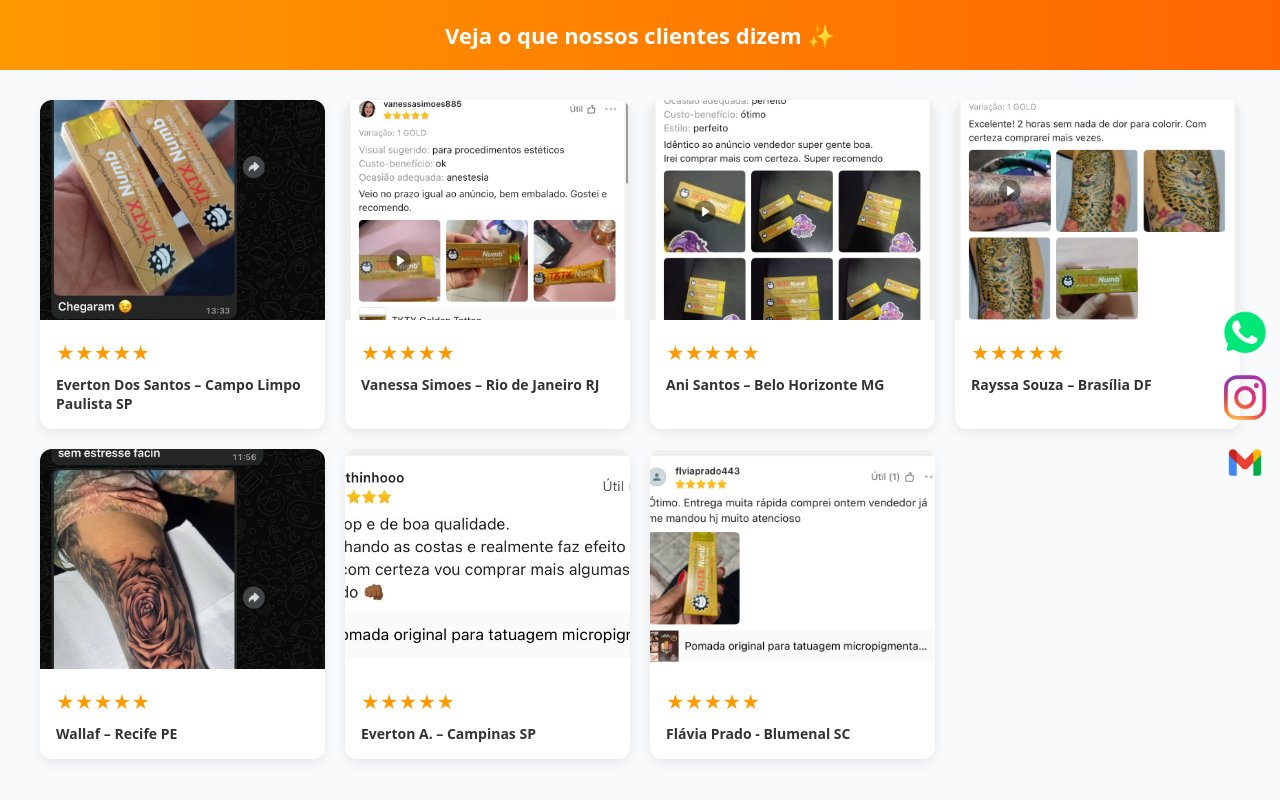
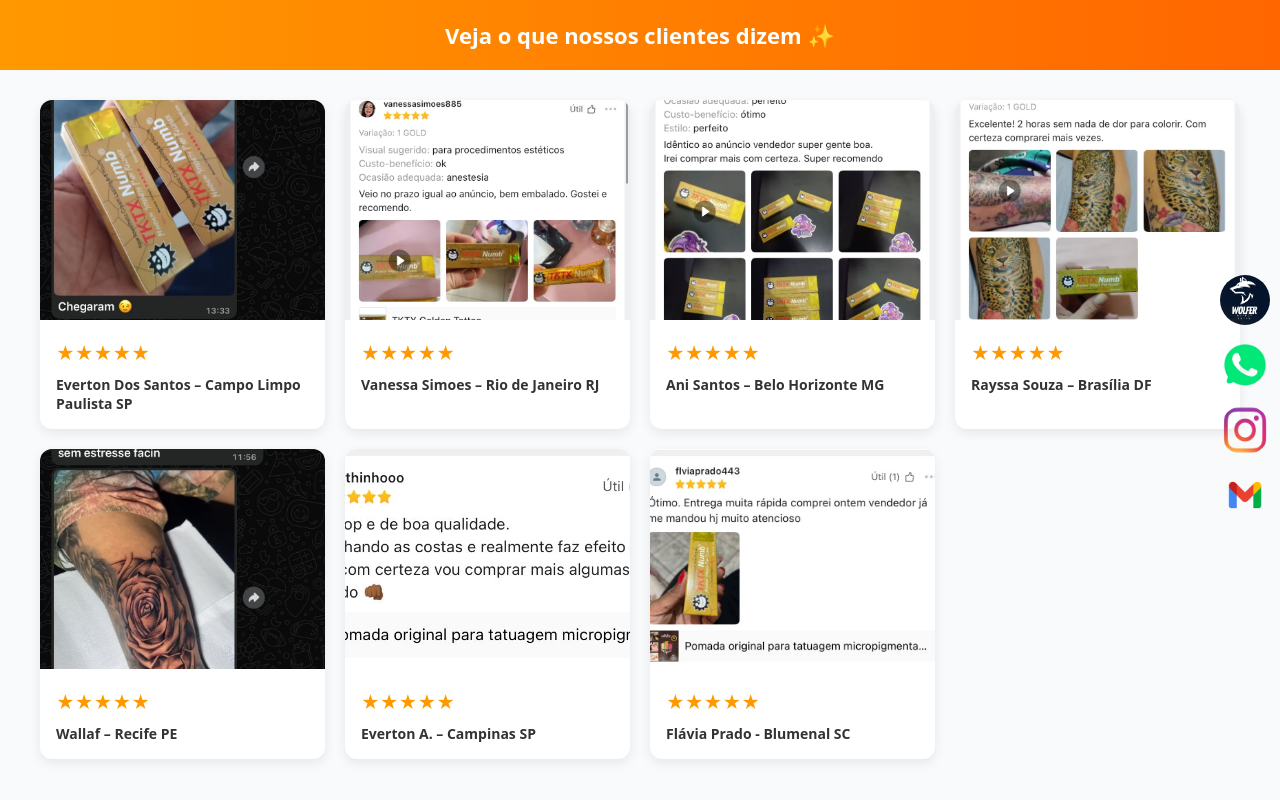
Before and after one commit to kryptonite66/wolfersupplytatto, a website: page clientes.html in a window 1280 px wide. Shown: the top 800 px of the page. Drawn offline with Linux system fonts and the light colour scheme.

Commit message:
clientes.html

```diff
--- a/clientes.html
+++ b/clientes.html
@@ -204,6 +204,10 @@
 
 <!-- Ícones sociais fixos -->
 <div class="social-icons">
+<!-- Logo redonda dentro da barra lateral -->
+<a href="index.html" class="social logo-btn" title="WolferSupply">
+  <img src="imagens/logo.png" alt="Logo WolferSupply">
+</a>
   <a href="https://wa.me/5581999891423?text=Ol%C3%A1%21%20Vim%20direto%20do%20site%20e%20quero%20saber%20mais%20sobre%20o%20produto." target="_blank"><img src="imagens/whatsapp.png" alt="WhatsApp"></a>
   <a href="https://www.instagram.com/wolfersupplytattoo?igsh=MWdwYnA0cmZpdG9kZQ%3D%3D&utm_source=qr" target="_blank"><img src="imagens/instagram.png" alt="Instagram"></a>
   <a href="mailto:wolfersupplytatto@gmail.com" target="_blank"><img src="imagens/email.png" alt="Email"></a>
```
